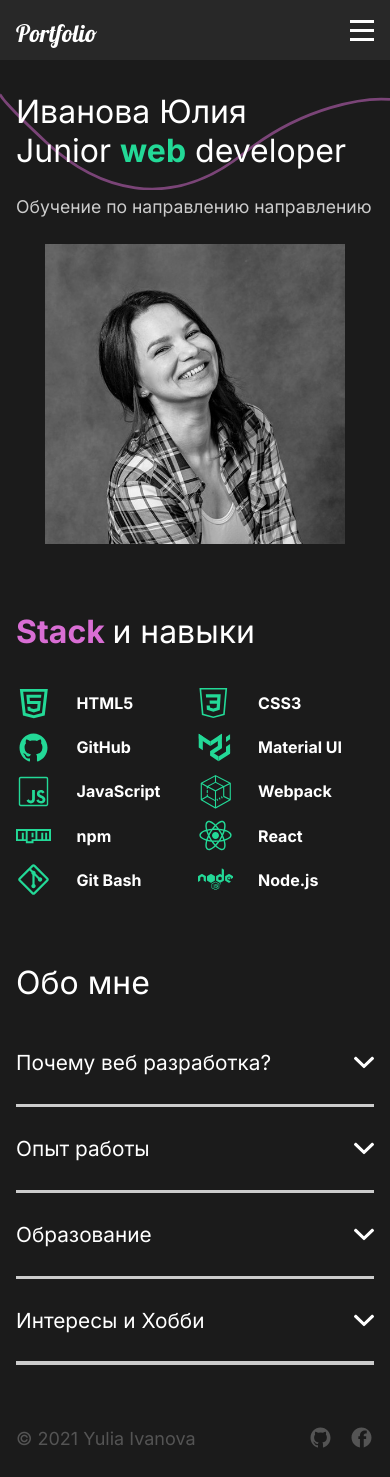
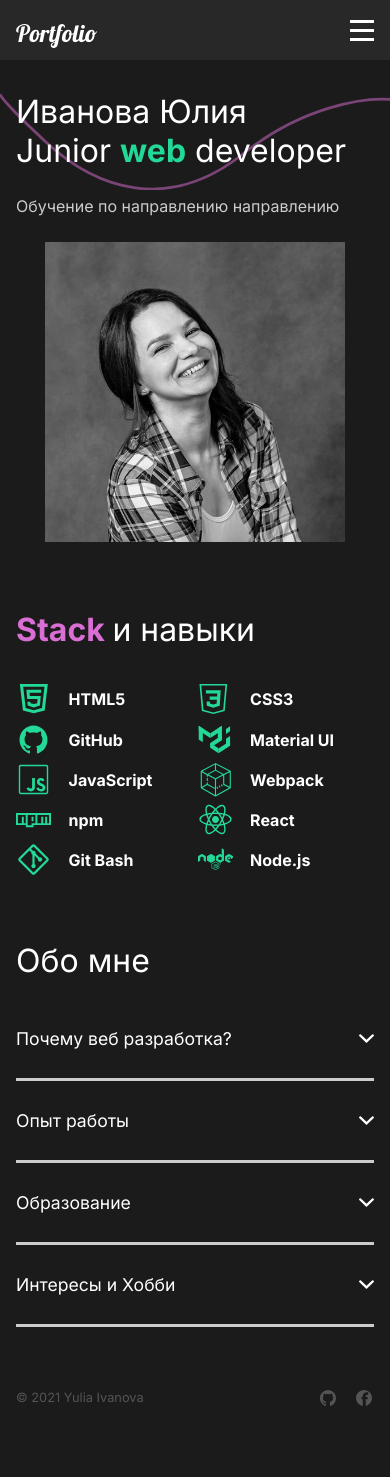
Before and after one commit to yuliaiv-iv/portfolio, a React (Create React App) app: page /#/ in a window 390 px wide. After the commit the page ends 1439 px from the top, so only its background shows below. Built offline with nearby package versions, Linux system fonts and the light colour scheme.

Commit message:
changed font size for mobile

```diff
--- a/src/components/Faq.js
+++ b/src/components/Faq.js
@@ -47,6 +47,11 @@ const FaqLayout = styled(Layout)`
       padding: 1rem 0rem;
     }
   }
+  @media screen and (max-width: 500px) {
+    img {
+      width: 15px;
+    }
+  }
 `;
 
 export default Faq;
--- a/src/components/Footer.js
+++ b/src/components/Footer.js
@@ -56,7 +56,7 @@ const FooterLayout = styled.footer`
     justify-content: space-between;
   }
   a {
-    padding-left: 2rem;
+    margin-left: 2rem;
   }
   @media screen and (max-width: 1180px) {
     padding: 0rem 2rem;
@@ -77,7 +77,14 @@ const FooterLayout = styled.footer`
     padding: 0rem 1rem;
   }
   a {
-    padding-left: 1rem;
+    margin-left: 1rem;
+  }
+  svg {
+    width: 20px;
+    height: 20px;
+  }
+  p {
+    font-size: 0.8rem;
   }
 `;
 
--- a/src/components/GlobalStyle.js
+++ b/src/components/GlobalStyle.js
@@ -50,6 +50,9 @@ const GlobalStyle = createGlobalStyle`
     text-decoration: none;
     font-size: 1.1rem;
     color: #fff;
+    &:hover {
+      opacity: 0.6;
+    }
   }
 
   @media screen and (max-width: 1090px) {
@@ -72,6 +75,14 @@ const GlobalStyle = createGlobalStyle`
       padding: 0.6rem 1rem;
     }
   }
+  @media screen and (max-width: 500px) {
+    h4 {
+      font-size: 1.1rem;
+    }
+    p {
+      font-size: 1rem;
+    }
+  }
 `;
 
 export default GlobalStyle;
--- a/src/components/NavBar.js
+++ b/src/components/NavBar.js
@@ -45,8 +45,9 @@ function NavBar() {
               animate={isOpen ? 'show' : 'hidden'}
             >
               {navigation.map(({ text, url }) =>
-                <li onClick={handleClick} key={text}>
+                <li key={text}>
                   <NavLink
+                    onClick={handleClick}
                     exact to={url}
                     activeClassName='active'
                   >
@@ -130,6 +131,7 @@ const Header = styled.header`
     height: 0.3rem;
     border-bottom: solid 3px #23d997;
     padding-bottom: 5px;
+    opacity: 1;
   }
   @media screen and (max-width: 1180px) {
     .container {
@@ -164,6 +166,9 @@ const Header = styled.header`
     .container {
       padding: 0rem 1rem;
     }
+    li {
+      padding: 1rem 1rem;
+    }
   }
 `;
 
--- a/src/components/Skills.js
+++ b/src/components/Skills.js
@@ -83,7 +83,13 @@ const Card = styled.div`
       width: 35px;
     }
   }
+  @media screen and (max-width: 500px) {
+    h3 {
+      padding: 0.3rem;
+      margin-left: 0.8rem;
+    }
   }
+}
 `;
 
 export default Skills;
--- a/src/components/Toggle.js
+++ b/src/components/Toggle.js
@@ -35,6 +35,9 @@ const StyledToggle = styled(motion.div)`
     display: flex;
     justify-content: space-between;
   }
+  img:hover {
+    opacity: 0.6;
+  }
 `;
 
 export default Toggle;
--- a/src/pages/Contact.js
+++ b/src/pages/Contact.js
@@ -67,6 +67,7 @@ const ContactLayout = styled(motion.div)`
 `;
 
 const Container = styled.div`
+  background: rgb(255, 255, 255);
   max-width: 1440px;
   margin: auto;
   margin-top: 80px;
@@ -89,10 +90,14 @@ const Hide = styled.div`
 const Social = styled(motion.div)`
   display: flex;
   align-items: center;
+  padding-bottom: 1rem;
+  &:hover {
+    opacity: 0.6;
+  }
   h4 {
-    margin: 1rem;
     font-weight: normal;
     color: #353535;
+    padding-left: 1rem;
   }
   svg {
     width: 40px;
@@ -104,6 +109,15 @@ const Social = styled(motion.div)`
   .hhru {
     fill: #ffffff;
   }
+  @media screen and (max-width: 500px) {
+    h4 {
+      font-size: 1rem;
+    }
+    svg {
+      width: 30px;
+      height: 30px;
+  }
+  }
 `;
 
 export default Contact;
```
Also changed, not shown: src/pages/Projects.js (+3 -3 lines).
